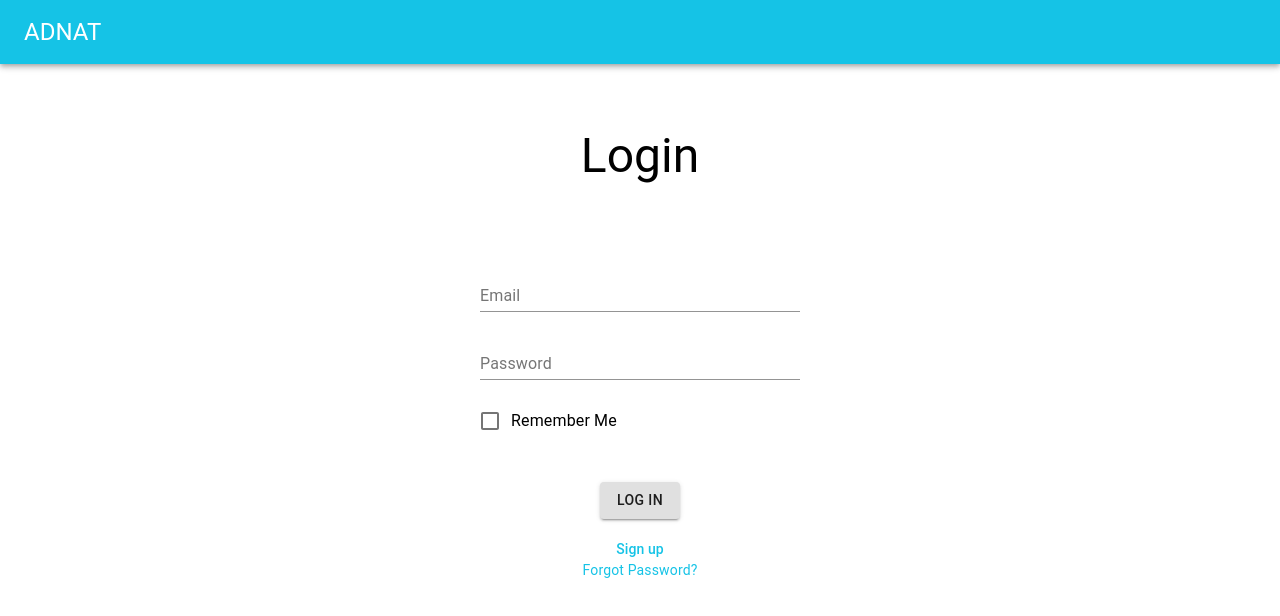
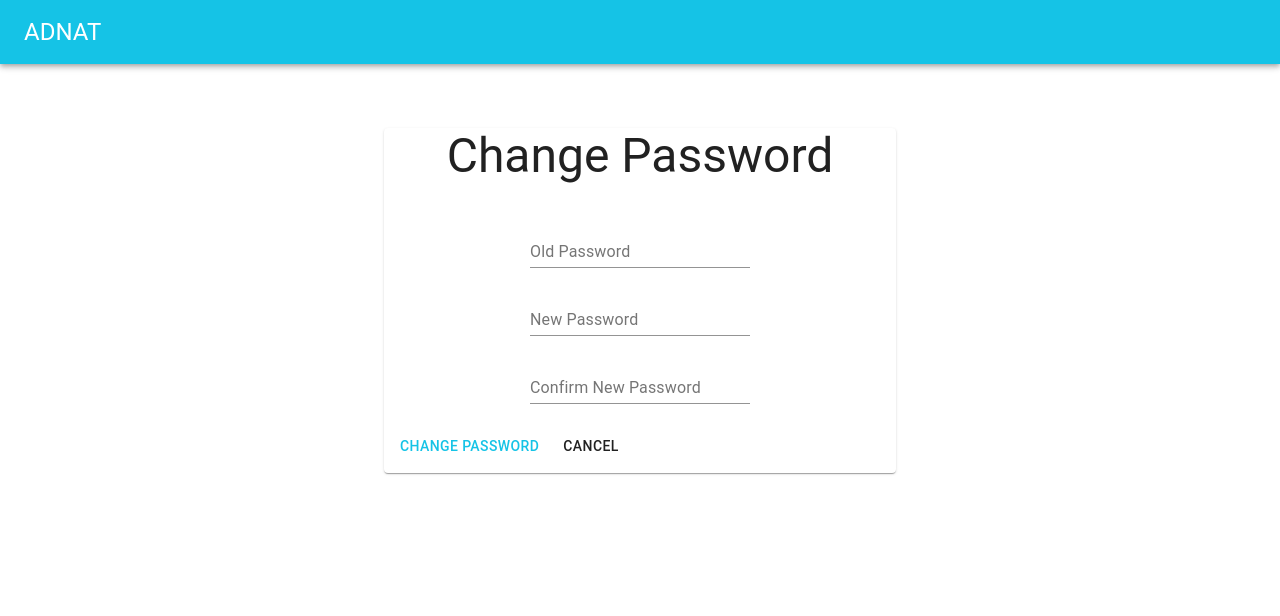
Before and after one commit to josh2397/tandaAdnat, a React (Create React App) app in the folder frontend/adnat/: page /changepassword in a window 1280 px wide. Before the commit this address led to /login. Shown: the top 616 px of the page. Built offline with nearby package versions, Linux system fonts and the light colour scheme.

Commit message:
Filled out components for change password, controlled textfields and Buttons

```diff
--- a/frontend/adnat/src/App.tsx
+++ b/frontend/adnat/src/App.tsx
@@ -15,6 +15,7 @@ import { IUserDetails } from './models/users';
 import PrivateRoute from './helpers/privateRoute';
 import './App.css';
 import { createMuiTheme } from '@material-ui/core/styles';
+import ChangePassword from './features/auth/changePassword';
 
 const theme = createMuiTheme({
   palette: {
@@ -49,8 +50,8 @@ const App: React.FC = () => {
           <Switch>
             <Route exact={true} component={Login} path="/login"/>
             <Route exact={true} component={Signup} path="/signup"/>
+            <Route exact={true} component={ChangePassword} path="/changepassword"/>
             <PrivateRoute authenticated={authenticated} component={OrganisationsIndex} path="/organisation"/>
-
             <Route render={() => <Redirect to={{pathname: "/login"}} />} />
           </Switch>
 
--- /dev/null
+++ b/frontend/adnat/src/features/auth/changePassword.tsx
@@ -0,0 +1,73 @@
+import React, { FunctionComponent, useState } from 'react';
+import PageLayout from '../../layout/pageLayout';
+import { RouteComponentProps } from 'react-router';
+import { Container, FormControl, TextField, Card, CardContent, Button, CardActions } from '@material-ui/core';
+import { userChangePasswordDTO } from '../../models/users';
+import produce from 'immer';
+
+const ChangePassword: FunctionComponent<RouteComponentProps> = ({location, history}) => {
+
+    const [passwords, setPasswords]= useState<userChangePasswordDTO>({
+        oldPassword: "",
+        newPassword: "",
+        newPasswordConfirmation: ""
+    });
+
+    const handleCancelClick = () => {
+        history.push("/login");
+    }
+
+    const updatePasswords = (property: string, value: string) => {
+        const updatedPasswords: userChangePasswordDTO = produce(passwords, draftPasswords => {
+            switch (property) {
+                case "oldPassword":
+                    draftPasswords.oldPassword = value;
+                    break;
+                case "newPassword":
+                    draftPasswords.newPassword = value;
+                    break;
+                case "newPasswordConfirmation":
+                    draftPasswords.newPasswordConfirmation = value;
+                    break;
+            }
+        });
+
+        setPasswords(updatedPasswords);
+}
+
+    return (
+        <Card style={{width: "40%", margin: "40px auto 0 auto"}}>
+            <PageLayout title="Change Password">
+                <CardContent>
+                    <FormControl>
+                        <TextField
+                            style={{marginTop: 20}}
+                            label="Old Password"
+                            value={passwords.oldPassword}
+                            onChange={(event: React.ChangeEvent<HTMLInputElement>) => updatePasswords("oldPassword", event.target.value)}
+                        />
+                        <TextField
+                            style={{marginTop: 20}}
+                            label="New Password"
+                            value={passwords.newPassword}
+                            onChange={(event: React.ChangeEvent<HTMLInputElement>) => updatePasswords("newPassword", event.target.value)}
+                        />
+                        <TextField
+                            style={{marginTop: 20}}
+                            label="Confirm New Password"
+                            value={passwords.newPasswordConfirmation}
+                            onChange={(event: React.ChangeEvent<HTMLInputElement>) => updatePasswords("newPasswordConfirmation", event.target.value)}
+                        />
+                    </FormControl>
+                </CardContent>
+
+                <CardActions>
+                    <Button color="primary">Change Password</Button>
+                    <Button onClick={handleCancelClick}>Cancel</Button>
+                </CardActions>
+            </PageLayout>
+        </Card>
+    );
+};
+
+export default ChangePassword;
--- a/frontend/adnat/src/features/auth/login.tsx
+++ b/frontend/adnat/src/features/auth/login.tsx
@@ -160,7 +160,7 @@ export default function Login (props: RouteComponentProps) {
                 <Button style={{margin: "40px auto 0px auto", width: "25%"}} variant="contained" onClick={handleLoginClick}>Log In</Button>
 
                 <Link style={{marginTop: 20}} href='/signup' variant='subtitle2'>Sign up</Link>
-                <Link href='/password' variant='body2'>Forgot Password?</Link>
+                <Link href='/changepassword' variant='body2'>Change Password?</Link>
 
             </FormControl>
         </PageLayout>
--- a/frontend/adnat/src/models/users.ts
+++ b/frontend/adnat/src/models/users.ts
@@ -23,3 +23,9 @@ export interface IUserDetails {
     organisationId: number;
     organisationName: string;
 }
+
+export interface userChangePasswordDTO {
+    oldPassword: string;
+    newPassword: string;
+    newPasswordConfirmation: string;
+}
```
Also changed, not shown: frontend/adnat/src/features/auth/forgotPassword.tsx (deleted, +0 -14 lines).
